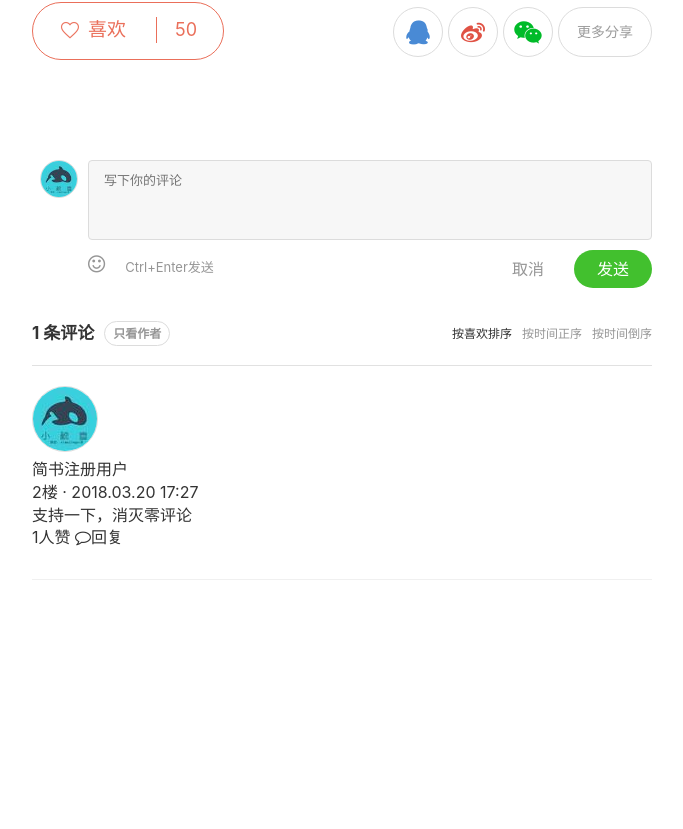
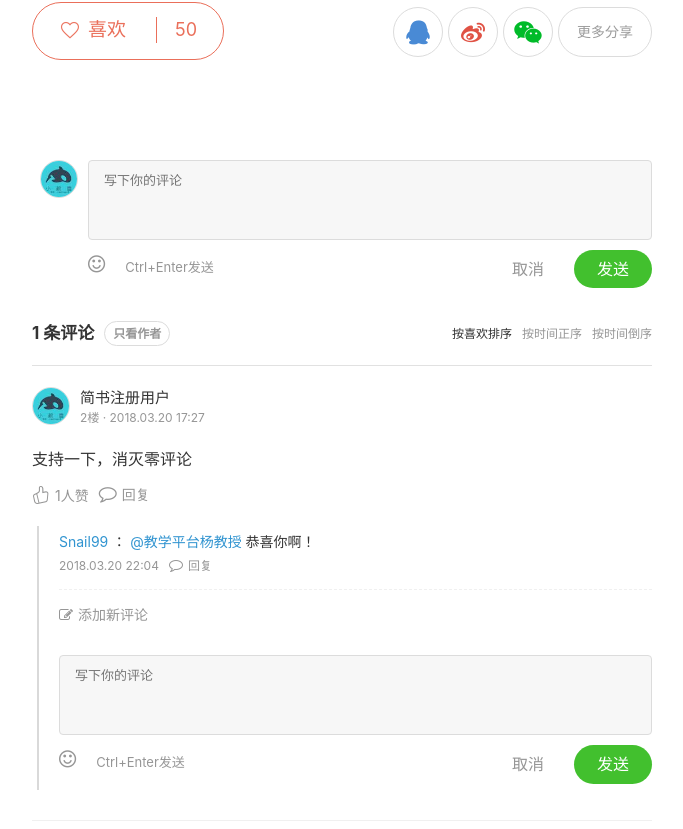
Before and after one commit to 98kNiko/jianshu, a Nuxt app: page /p/123 in a window 1280 px wide. Shown: the part 1627-2456 px from the top of the page, without its empty margins (298-981 px from the left). Before the commit the page ends 2247 px from the top, so only its background shows below. Built offline with nearby package versions, Linux system fonts and the light colour scheme.

Commit message:
内部文章布局100%

```diff
--- a/components/myComment.vue
+++ b/components/myComment.vue
@@ -40,7 +40,7 @@
           <p>支持一下，消灭零评论</p>
           <div class="tool-group">
             <a href="#" class="like-btn">
-              1人赞
+              <span>1人赞</span>
             </a>
             <a href="#" class="comment-btn">
               <i class="fa fa-comment-o"></i>
@@ -48,7 +48,38 @@
             </a>
           </div>
         </div>
-        <div class="sub-comment-list"></div>
+        <div class="sub-comment-list">
+          <div class="sub-comment">
+            <div class="sub-comment-content">
+              <div class="v-tooltip-container">
+                <nuxt-link to="/">
+                  Snail99
+                </nuxt-link>
+                ：
+              </div>
+              <span>
+                                <a href="#" class="maleskine">
+                                    @教学平台杨教授
+                                </a>
+                                恭喜你啊！
+                            </span>
+            </div>
+            <div class="sub-tool-group">
+              <span>2018.03.20 22:04</span>
+              <a href="#">
+                <i class="fa fa-comment-o"></i>
+                <span>回复</span>
+              </a>
+            </div>
+          </div>
+          <div class="sub-comment more-comment">
+            <a href="#" class="more-comment-btn">
+              <i class="fa fa-edit"></i>
+              <span>添加新评论</span>
+            </a>
+          </div>
+          <my-form></my-form>
+        </div>
       </div>
     </div>
   </div>
@@ -297,4 +328,114 @@
     padding:20px 0 30px 0;
     border-bottom:1px solid #f0f0f0;
   }
+  .comment-list .comment .author {
+    margin-bottom:20px;
+  }
+  .comment-list .comment .v-tooltip-container {
+    display:inline-block;
+  }
+  .comment-list .comment .author .avatar {
+    width:38px;
+    height:38px;
+    display:inline-block;
+    vertical-align: middle;
+    margin-right:10px;
+  }
+  .comment-list .comment .author .info {
+    display:inline-block;
+    vertical-align: middle;
+  }
+  .comment-list .comment .author .info .name {
+    font-size:15px;
+  }
+  .comment-list .comment .author .info .meta {
+    font-size:12px;
+    color:#969696;
+  }
+  .comment-list .comment .comment-wrap p {
+    font-size:16px;
+    margin:10px 0;
+    word-break: break-all;
+    line-height:1.7;
+  }
+  .comment-list .comment .comment-wrap .like-btn {
+    padding-left:23px;
+    margin-right:10px;
+    display:inline-block;
+    vertical-align: middle;
+    font-size:0;
+    color:#969696;
+    position:relative;
+  }
+  .comment-list .comment .comment-wrap .like-btn:before {
+    content:'';
+    width:50px;
+    height:50px;
+    position:absolute;
+    left:-16px;
+    top:-16px;
+    background-image:url(../assets/img/zan.png);
+    background-repeat:no-repeat;
+    background-position:left;
+    background-size:1050px 50px;
+  }
+  .comment-list .comment .comment-wrap .like-btn span {
+    font-size:14px;
+    color:#969696;
+  }
+  .comment-list .comment .comment-wrap .comment-btn {
+    font-size:14px;
+    color:#969696;
+  }
+  .comment-list .comment .comment-wrap .comment-btn i {
+    font-size:18px;
+    margin-right:5px;
+  }
+  .comment-list .sub-comment-list {
+    margin:20px 0 0 5px;
+    padding:5px 0 5px 20px;
+    border-left:2px solid #d9d9d9;
+  }
+  .comment-list .sub-comment-list .sub-comment {
+    padding-bottom:15px;
+    margin-bottom:15px;
+    border-bottom:1px dashed #f0f0f0;
+  }
+  .comment-list .sub-comment-list .sub-comment .sub-comment-content {
+    font-size:14px;
+    line-height:1.5;
+    margin-bottom:5px;
+  }
+  .comment-list .sub-comment-list .sub-comment a {
+    color:#3194d0;
+  }
+  .comment-list .sub-comment-list .sub-comment .sub-tool-group {
+    font-size:12px;
+    color:#969696;
+  }
+  .comment-list .sub-comment-list .sub-comment .sub-tool-group a {
+    margin-left:10px;
+    color:#969696;
+  }
+  .comment-list .sub-comment-list .sub-comment .sub-tool-group a i {
+    font-size:14px;
+    margin-right:5px;
+  }
+  .comment-list .sub-comment-list .more-comment {
+    border:0;
+    font-size:14px;
+    color:#969696;
+  }
+  .comment-list .sub-comment-list .more-comment a {
+    color:#969696;
+  }
+  .comment-list .sub-comment-list .more-comment a:hover {
+    color:#333;
+  }
+  .comment-list .sub-comment-list .more-comment a i {
+    margin-right:5px;
+  }
+  .comment-list .sub-comment-list form {
+    margin:0;
+  }
 </style>
```
